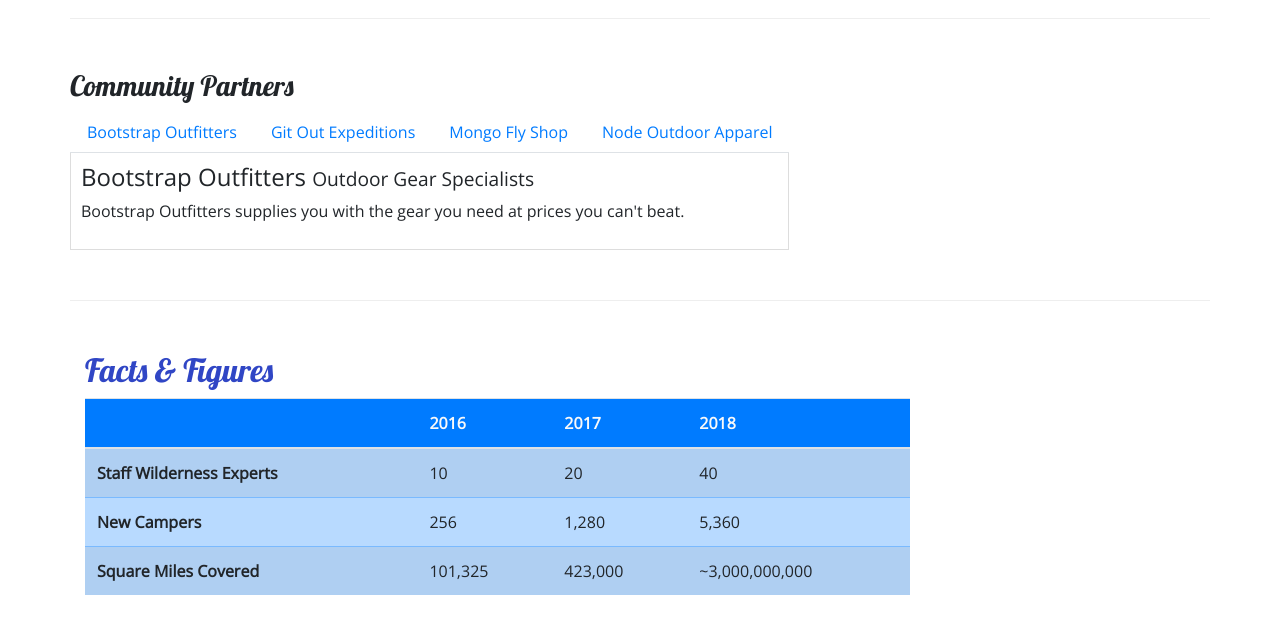
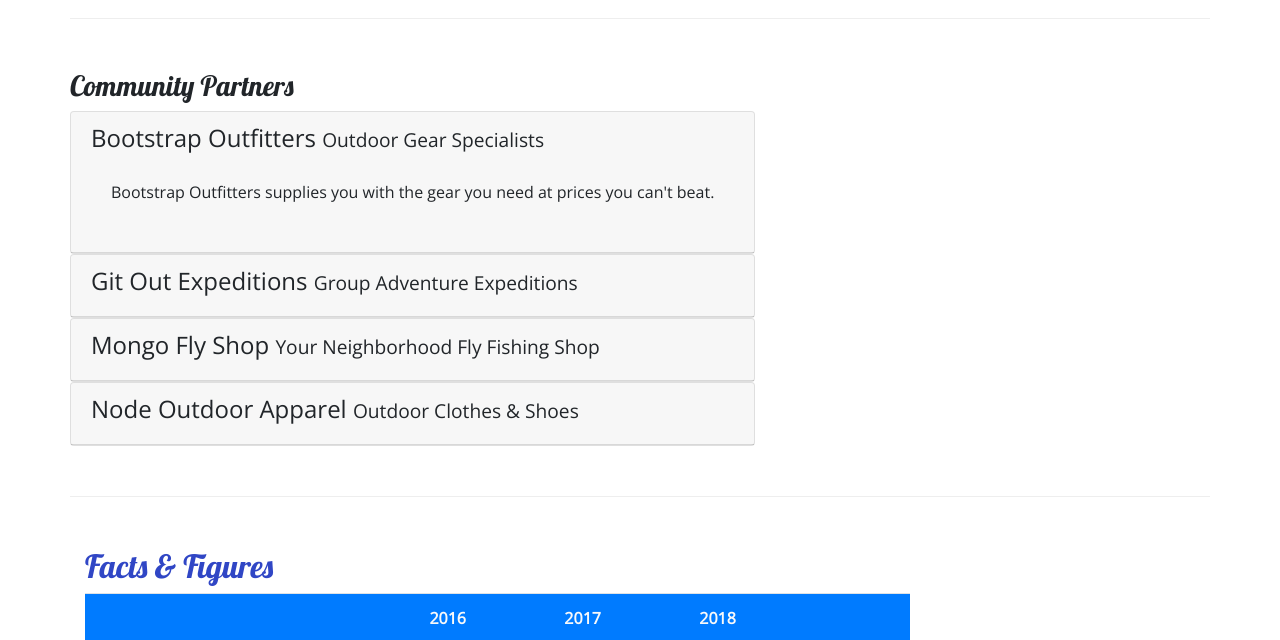
Before and after one commit to socalii/bootstrap-project, a website: page aboutus.html in a window 1280 px wide. Shown: the part 810-1450 px from the top of the page. Drawn offline with nearby package versions, Linux system fonts and the light colour scheme.

Commit message:
Accordion

```diff
--- a/aboutus.html
+++ b/aboutus.html
@@ -151,72 +151,95 @@
         <div class="column">
           <h3>Community Partners</h3>
 
-          <ul class="nav nav-tabs">
-            <li class="nav-item active">
-              <a href="#bootstrap" role="tab" class="nav-link" data-toggle="tab"
-                >Bootstrap Outfitters</a
+          <div id="accordion">
+            <div class="card">
+              <div role="tab" class="card-header">
+                <h4>
+                  <a data-toggle="collapse" data-target="#bootstrap">
+                    Bootstrap Outfitters
+                    <small>Outdoor Gear Specialists</small>
+                  </a>
+                </h4>
+                <div
+                  class="collapse show"
+                  id="bootstrap"
+                  data-parent="#accordion"
                 >
-            </li>
-            <li class="nav-item">
-              <a href="#git" role="tab" class="nav-link" data-toggle="tab"
-                >Git Out Expeditions</a
-              >
-            </li>
-            <li class="nav-item">
-              <a href="#mongo" role="tab" class="nav-link" data-toggle="tab"
-                >Mongo Fly Shop</a
-              >
-            </li>
-            <li class="nav-item">
-              <a href="#node" role="tab" class="nav-link" data-toggle="tab"
-                >Node Outdoor Apparel</a
-              >
-            </li>
-          </ul>
-
-          <div class="tab-content">
-            <div
-              role="tabpanel"
-              class="tab-pane fade show active"
-              id="bootstrap"
-            >
-              <h4>
-                Bootstrap Outfitters <small>Outdoor Gear Specialists</small>
-              </h4>
+                  <div class="card-body">
                     <p class="d-none d-sm-block">
-                Bootstrap Outfitters supplies you with the gear you need at
-                prices you can't beat.
+                      Bootstrap Outfitters supplies you with the gear you need
+                      at prices you can't beat.
                     </p>
                   </div>
+                </div>
+              </div>
+            </div>
 
-            <div role="tabpanel" class="tab-pane fade show" id="git">
+            <div class="card">
+              <div role="tab" class="card-header">
                 <h4>
-                Git Out Expeditions <small>Group Adventure Expeditions</small>
+                  <a
+                    class="collapsed"
+                    data-toggle="collapse"
+                    data-target="#git"
+                  >
+                    Git Out Expeditions
+                    <small>Group Adventure Expeditions</small>
+                  </a>
                 </h4>
+                <div class="collapse" id="git" data-parent="#accordion">
+                  <div class="card-body">
                     <p class="d-none d-sm-block">
-                Join Git Out Expeditions to explore new horizons with a group of
-                other adventurers!
+                      Join Git Out Expeditions to explore new horizons with a
+                      group of other adventurers!
                     </p>
                   </div>
-
-            <div role="tabpanel" class="tab-pane fade show" id="mongo">
+                </div>
+              </div>
+            </div>
+            <div class="card">
+              <div role="tab" class="card-header">
                 <h4>
-                Mongo Fly Shop <small>Your Neighborhood Fly Fishing Shop</small>
+                  <a
+                    class="collapsed"
+                    data-toggle="collapse"
+                    data-target="#mongo"
+                  >
+                    Mongo Fly Shop
+                    <small>Your Neighborhood Fly Fishing Shop</small>
+                  </a>
                 </h4>
+                <div class="collapse" id="mongo" data-parent="#accordion">
+                  <div class="card-body">
                     <p class="d-none d-sm-block">
-                Need a new fishing pole, a tacklebox, or flies of all kinds?
-                Stop by Mongo Fly Shop.
+                      Need a new fishing pole, a tacklebox, or flies of all
+                      kinds? Stop by Mongo Fly Shop.
                     </p>
                   </div>
-
-            <div role="tabpanel" class="tab-pane fade show" id="node">
+                </div>
+              </div>
+            </div>
+            <div class="card">
+              <div role="tab" class="card-header">
                 <h4>
-                Node Outdoor Apparel <small>Outdoor Clothes & Shoes</small>
+                  <a
+                    class="collapsed"
+                    data-toggle="collapse"
+                    data-target="#node"
+                  >
+                    Node Outdoor Apparel
+                    <small>Outdoor Clothes & Shoes</small>
+                  </a>
                 </h4>
+                <div class="collapse" id="node" data-parent="#accordion">
+                  <div class="card-body">
                     <p class="d-none d-sm-block">
-                From polar fleeces to swimsuits, hiking boots to waders, a visit
-                to Node will be sure to get you covered.
+                      From polar fleeces to swimsuits, hiking boots to waders, a
+                      visit to Node will be sure to get you covered.
                     </p>
+                  </div>
+                </div>
+              </div>
             </div>
           </div>
         </div>
--- a/css/styles.css
+++ b/css/styles.css
@@ -14,6 +14,12 @@
 
 header h2 {
   color: #cec8ff;
+}
+
+a,
+a:hover {
+  color: inherit;
+  text-decoration: none;
 }
 
 .navbar {
@@ -33,12 +39,6 @@
   min-height: 200px;
 }
 
-.tab-content {
-  border: 1px solid #ddd;
-  border-top: none;
-  padding: 10px;
-}
-
 .site-footer {
   background-image: linear-gradient(#cec8ff, white);
   padding: 20px 0;
```
Lines whose indentation alone changed are shown as unchanged.
